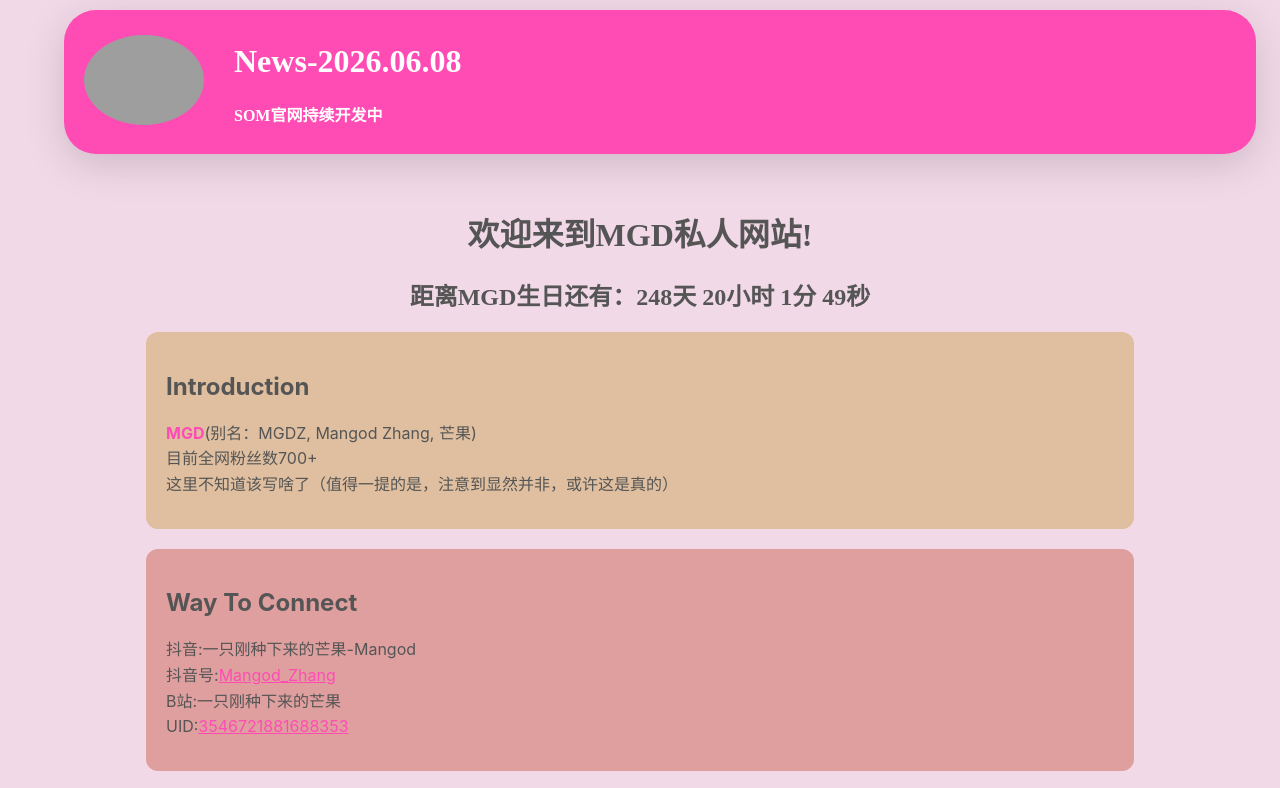
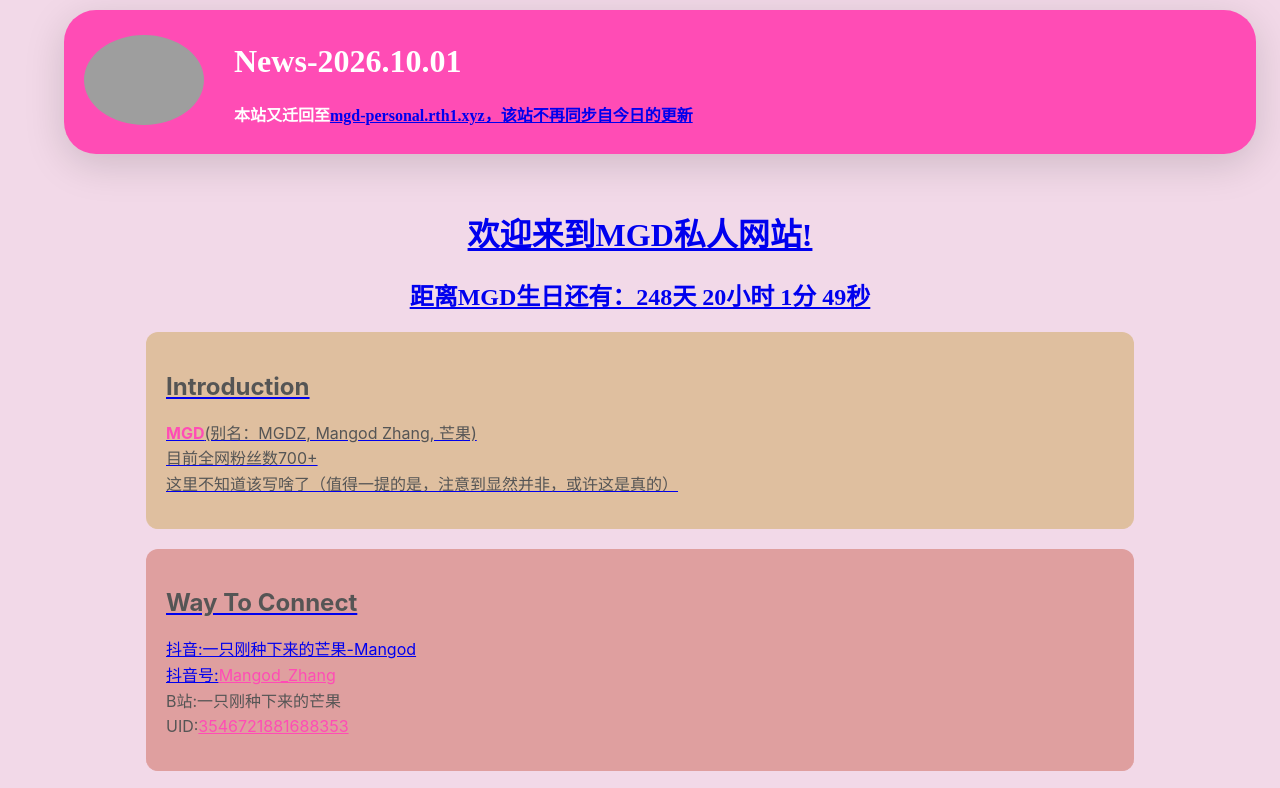
Before and after one commit to Mangod-Zhang/mgd-psn, a plain HTML site: page index.html in a window 1280 px wide. Shown: the top 788 px of the page. Drawn offline with Linux system fonts and the light colour scheme; grey boxes are pictures that could not be loaded.

Commit message:
更新网址提示

```diff
--- a/index.html
+++ b/index.html
@@ -20,8 +20,8 @@
     	</nav>
     	<span class="menu">
         	<strong style="color: #fff">
-            	<h1>News-2026.06.08</h1>
-            	<p>SOM官网持续开发中</p>
+            	<h1>News-2026.10.01</h1>
+            	<p>本站又迁回至<a href="https://mgd-personal.rth1.xyz">mgd-personal.rth1.xyz</a了>，该站不再同步自今日的更新</p>
         	</strong>
     	</span>
 	</header>
```
